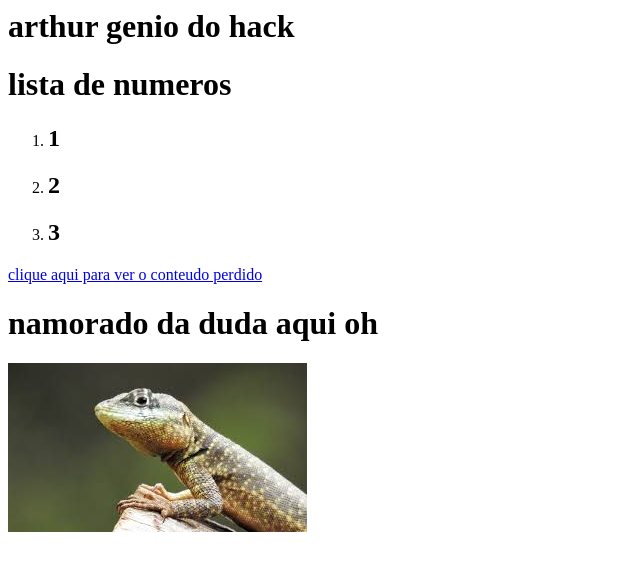
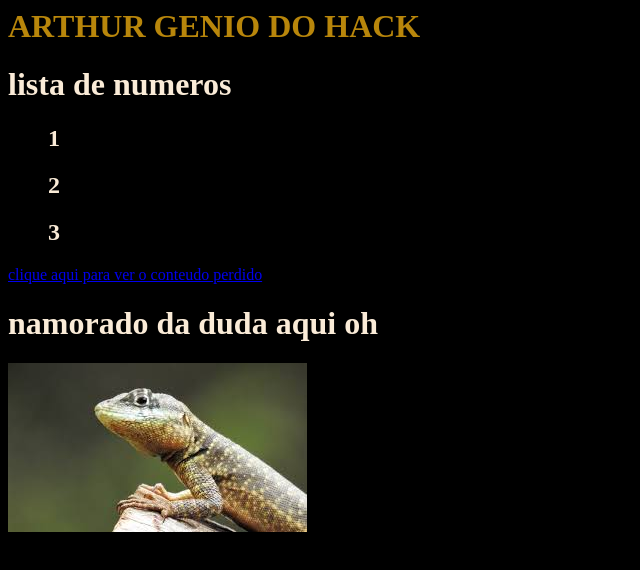
Before and after one commit to duda-gaklik/duda, a plain HTML site: page site-legal-do-arthur-2/index.html in a window 1280 px wide. Shown: the whole page, without its empty margins (0-640 px from the left). Drawn offline with Linux system fonts and the light colour scheme.

Commit message:
agora com estilos

```diff
--- a/site-legal-do-arthur-2/index.html
+++ b/site-legal-do-arthur-2/index.html
@@ -4,11 +4,32 @@
     <title>
         o arthur amassa
     </title>
+    <style>
+        div {
+            color: darkgoldenrod;
+            background-color: black;
+        }
+
+        h1 {
+            background-color: black;
+            color: antiquewhite;
+        }
+
+        h2 {
+            background-color: black;
+            color: antiquewhite;
+        }
+        body{
+            background-color: black;
+        }
+    </style>
 
 </head>
 
 <body>
-    <h1>arthur genio do hack</h1>
+    <h1>
+        <div>ARTHUR GENIO DO HACK</div>
+    </h1>
     <h1>lista de numeros</h1>
     <ol>
         <li>
```
Also changed, not shown: site-legal-do-arthur-2/conteudo-de-ontem.html (+18 -1 lines).
